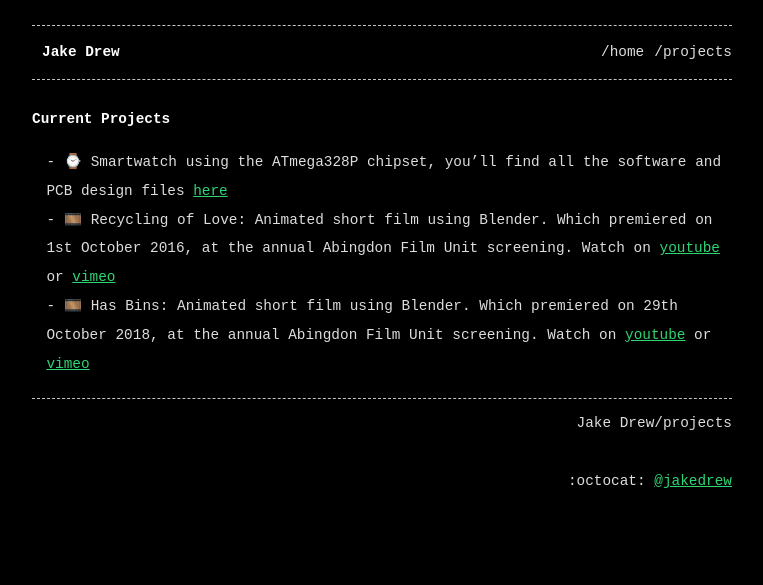
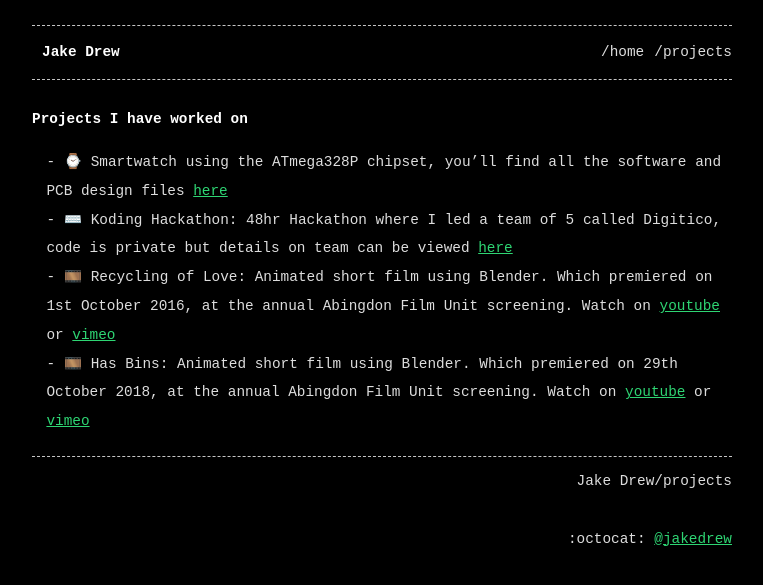
Before and after one commit to jakedrew/jakedrew.github.io, a Jekyll site: the page built from projects.md, in a window 1280 px wide. Shown: the top 585 px of the page, without its empty margins (258-1021 px from the left). Built offline with Jekyll 4.4.1, drawn with Linux system fonts in a browser that asks for light colours.

Commit message:
Update projects.md

```diff
--- a/projects.md
+++ b/projects.md
@@ -4,13 +4,15 @@ permalink: /projects
 permalink_name: /projects
 title: Jake Drew
 ---
-### Current Projects
+### Projects I have worked on
 
 - ⌚ Smartwatch using the ATmega328P chipset, you'll find all the software and PCB design files [here][smartwatch]
+- ⌨️ Koding Hackathon: 48hr Hackathon where I led a team of 5 called Digitico, code is private but details on team can be viewed [here][koding]
 - 🎞️ Recycling of Love: Animated short film using Blender. Which premiered on 1st October 2016, at the annual Abingdon Film Unit screening. Watch on [youtube][recyclingoflove] or [vimeo][recyclingoflovevimeo]
 - 🎞️ Has Bins: Animated short film using Blender. Which premiered on 29th October 2018, at the annual Abingdon Film Unit screening. Watch on [youtube][hasbins] or [vimeo][hasbinsvimeo]
 
 [smartwatch]: https://github.com/jakedrew/SmartWatch
+[koding]: https://github.com/koding/global.hackathon
 [recyclingoflove]: https://youtu.be/Z50Cs3LgAEw
 [recyclingoflovevimeo]: https://vimeo.com/193466360
 [hasbins]: https://youtu.be/XOawnRV5c-w
```
